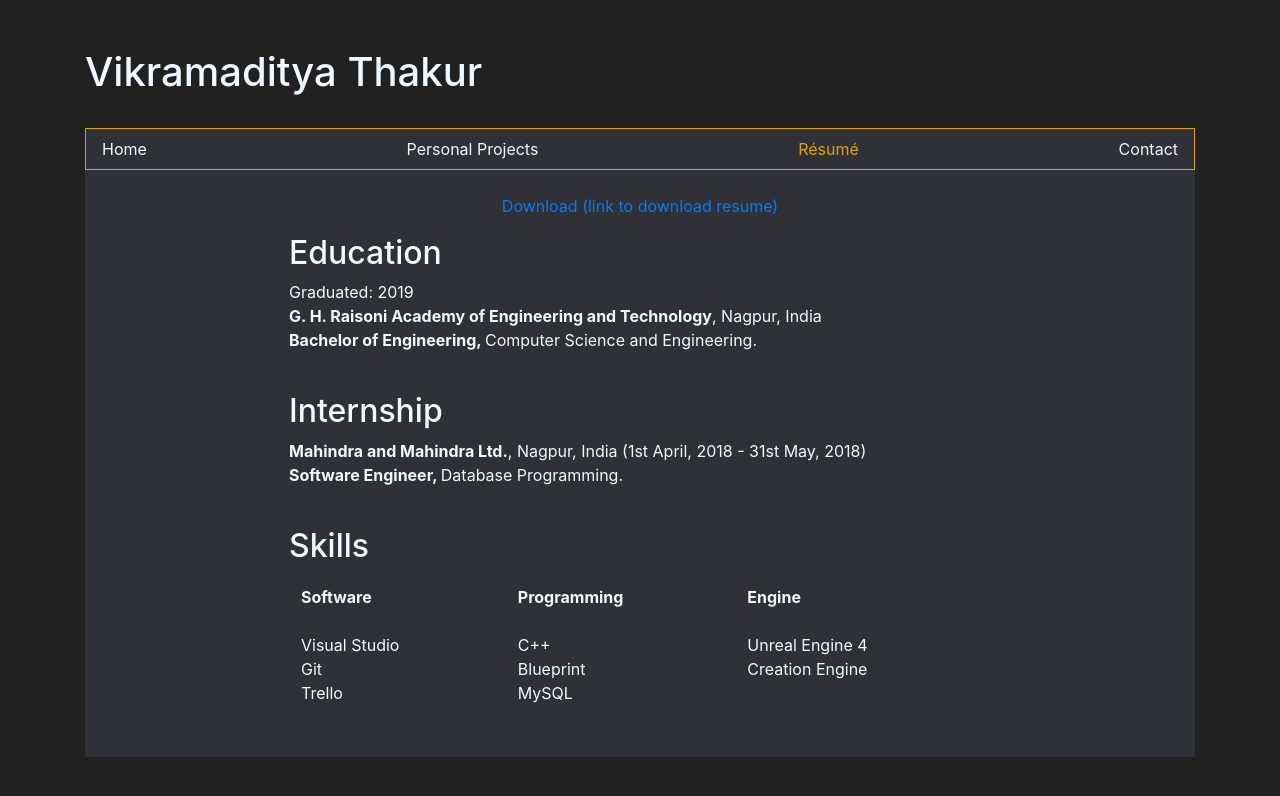
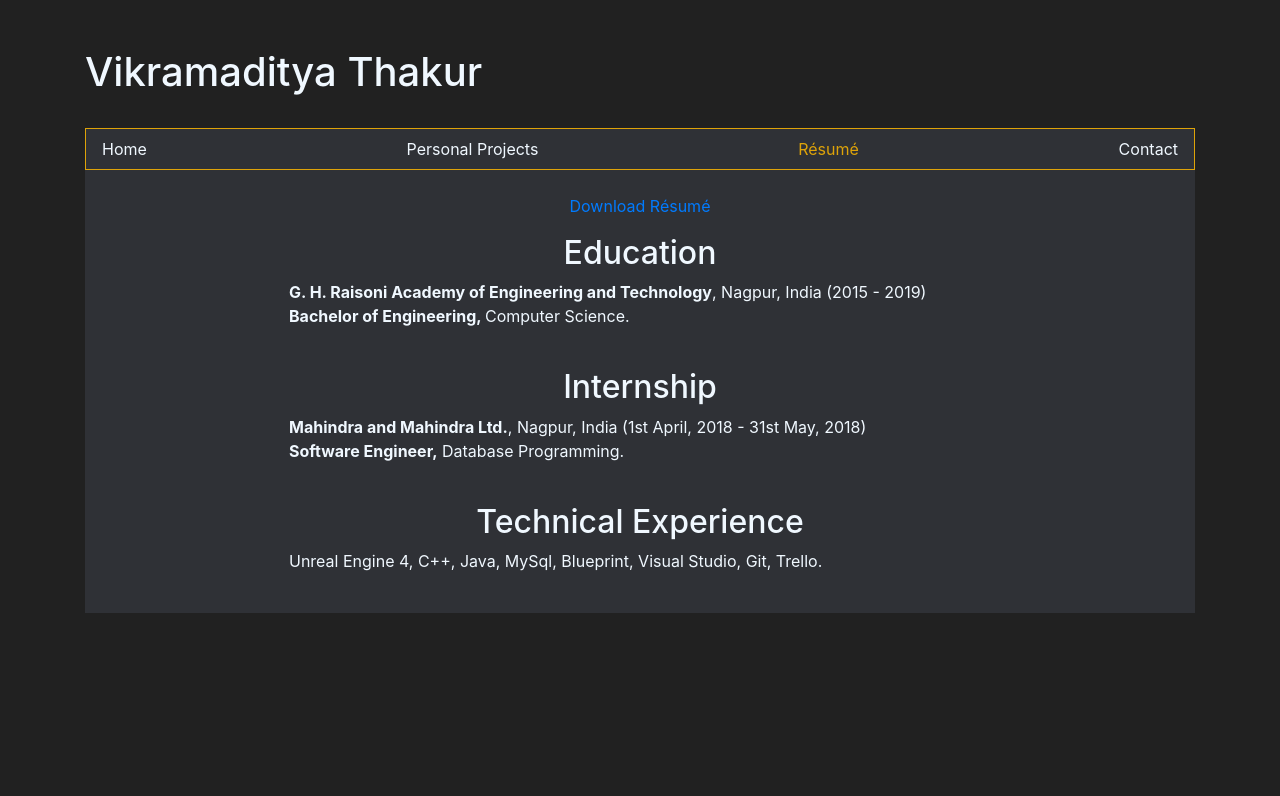
Before and after one commit to slyZkeever/slyZkeever.github.io, a plain HTML site: page resume.html in a window 1280 px wide. Drawn offline with nearby package versions, Linux system fonts and the light colour scheme.

Commit message:
refactored and removed table.

```diff
--- a/resume.html
+++ b/resume.html
@@ -13,6 +13,7 @@
         crossorigin="anonymous">
 
     <link rel="stylesheet" href="CSS\Common.css">
+    <link rel="stylesheet" href="CSS\resume.css">
 
 </head>
 
@@ -42,63 +43,30 @@
                 <div class="mx-auto" style="width: 65%;">    <!--individual block-->
 
                     <br>
-                    <p style="text-align: center;"> <a href="#"> Download (link to download resume) </a> </p>
+                    <p style="text-align: center;"> <a href="https://drive.google.com/open?id=1s3OsB45v-VvI4HLU5idTJCBSnObJszLz">
+                        Download Résumé </a> </p>
 
                     <h2> Education </h2>
                     <p>
-                        Graduated: 2019 <br>
-                        <b>G. H. Raisoni Academy of Engineering and Technology</b>, Nagpur, India <br>
-                        <b> Bachelor of Engineering, </b> Computer Science and Engineering. <br>
+                        <b>G. H. Raisoni Academy of Engineering and Technology</b>, Nagpur, India (2015 - 2019) <br>
+                        <b> Bachelor of Engineering, </b> Computer Science.
                     </p>
 
                     <br>
+
                     <h2> Internship </h2>
                     <p>
                         <b>Mahindra and Mahindra Ltd.</b>, Nagpur, India (1st April, 2018 - 31st May, 2018) <br>
-                        <b> Software Engineer, </b> Database Programming.<br>
+                        <b>Software Engineer,</b> Database Programming.<br>
                     </p>
 
                     <br>
-                    <h2> Skills </h2>
 
-                    <div>
-                        <table class="table table-borderless">
-
-                            <thead>
-                                <tr>
-                                    <th> Software </th>
-                                    <th> Programming </th>
-                                    <th> Engine </th>
-                                </tr>
-                            </thead>
-
-                            <tbody>
-                                <tr>
-                                    <td>
-                                        Visual Studio <br>
-                                        Git <br>
-                                        Trello <br>
-                                    </td>
-
-
-                                    <td>
-                                        C++ <br>
-                                        Blueprint <br>
-                                        MySQL <br>
-                                    </td>
-
-                                    <td>
-                                        Unreal Engine 4 <br>
-                                        Creation Engine <br>
-                                    </td>
-
-                                </tr>
-                            </tbody>
-
-                        </table>
-
-                        <br>
-                    </div>
+                    <h2> Technical Experience </h2>
+                    <p>
+                        Unreal Engine 4, C++, Java, MySql, Blueprint, Visual Studio, Git, Trello.
+                    </p>
+                    <br>
 
                 </div>
             </div>
```
